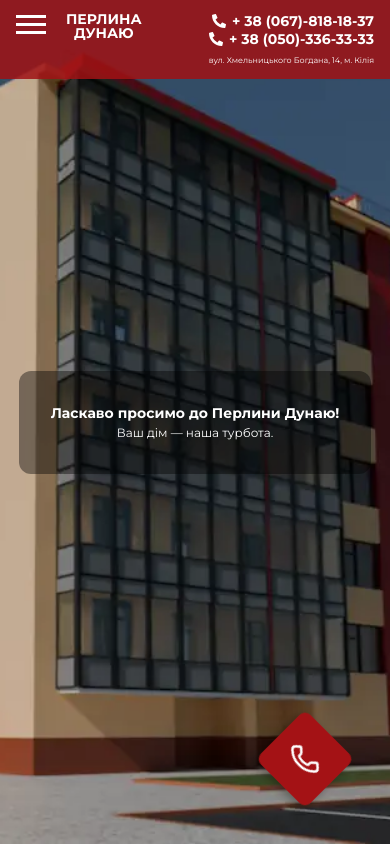
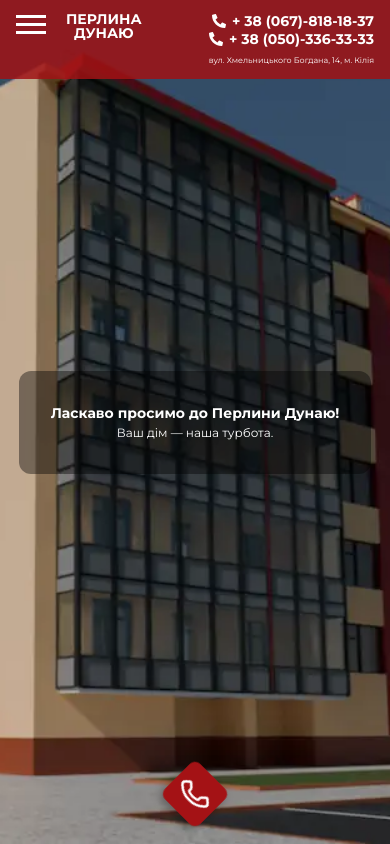
Before and after one commit to VladKzern/pearl_of_the_danube, a React (Vite) app: page / in a window 390 px wide. Built offline with nearby package versions, Linux system fonts and the light colour scheme.

Commit message:
change position of button

```diff
--- a/src/components/FixedCallButton/FixedCallButton.module.css
+++ b/src/components/FixedCallButton/FixedCallButton.module.css
@@ -1,7 +1,7 @@
 .fixedButton {
   position: fixed;
-  bottom: 50px;
-  right: 50px;
+  bottom: 20px;
+  left: 20px;
   width: 70px;
   height: 70px;
   background: #a41215;
@@ -9,13 +9,12 @@
   border: none;
   border-radius: 8px;
   transform: rotate(45deg);
-  /* робимо ромб */
   display: flex;
   justify-content: center;
   align-items: center;
   cursor: pointer;
   box-shadow: 0 4px 8px rgba(0, 0, 0, 0.3);
-  transition: background 0.3s;
+  transition: all 0.6s ease;
   z-index: 2000;
 }
 
@@ -23,7 +22,21 @@
   background: #7f0f12;
 }
 
-/* всередині іконка не повинна бути повернута */
 .fixedButton svg {
   transform: rotate(-45deg);
 }
+
+@media (max-width: 878px) {
+  .fixedButton {
+    bottom: 25px;
+    right: 25px;
+    width: 50px;
+    height: 50px;
+  }
+
+  .centered {
+    left: 50%;
+    right: auto;
+    transform: translateX(-50%) rotate(45deg);
+  }
+}
--- a/src/components/FixedCallButton/FixedCallButton.tsx
+++ b/src/components/FixedCallButton/FixedCallButton.tsx
@@ -1,15 +1,38 @@
-import { useState } from "react";
+import { useState, useEffect, useRef } from "react";
 import { Phone } from "lucide-react";
 import ConsultationModal from "../Modal/ConsultationModal";
 import css from "./FixedCallButton.module.css";
 
 export default function FixedCallButton() {
   const [isOpen, setIsOpen] = useState(false);
+  const [isInFlats, setIsInFlats] = useState(false);
+  const flatsRef = useRef<HTMLElement | null>(null);
+
+  useEffect(() => {
+    flatsRef.current = document.getElementById("flats"); // id секції Flats
+
+    if (!flatsRef.current) return;
+
+    const observer = new IntersectionObserver(
+      (entries) => {
+        entries.forEach((entry) => {
+          setIsInFlats(entry.isIntersecting);
+        });
+      },
+      { threshold: 0.4 } // коли 40% секції видно на екрані
+    );
+
+    observer.observe(flatsRef.current);
+
+    return () => {
+      if (flatsRef.current) observer.unobserve(flatsRef.current);
+    };
+  }, []);
 
   return (
     <>
       <button
-        className={css.fixedButton}
+        className={`${css.fixedButton} ${isInFlats ? css.centered : ""}`}
         onClick={() => setIsOpen(true)}
         aria-label="Замовити консультацію"
       >
```
